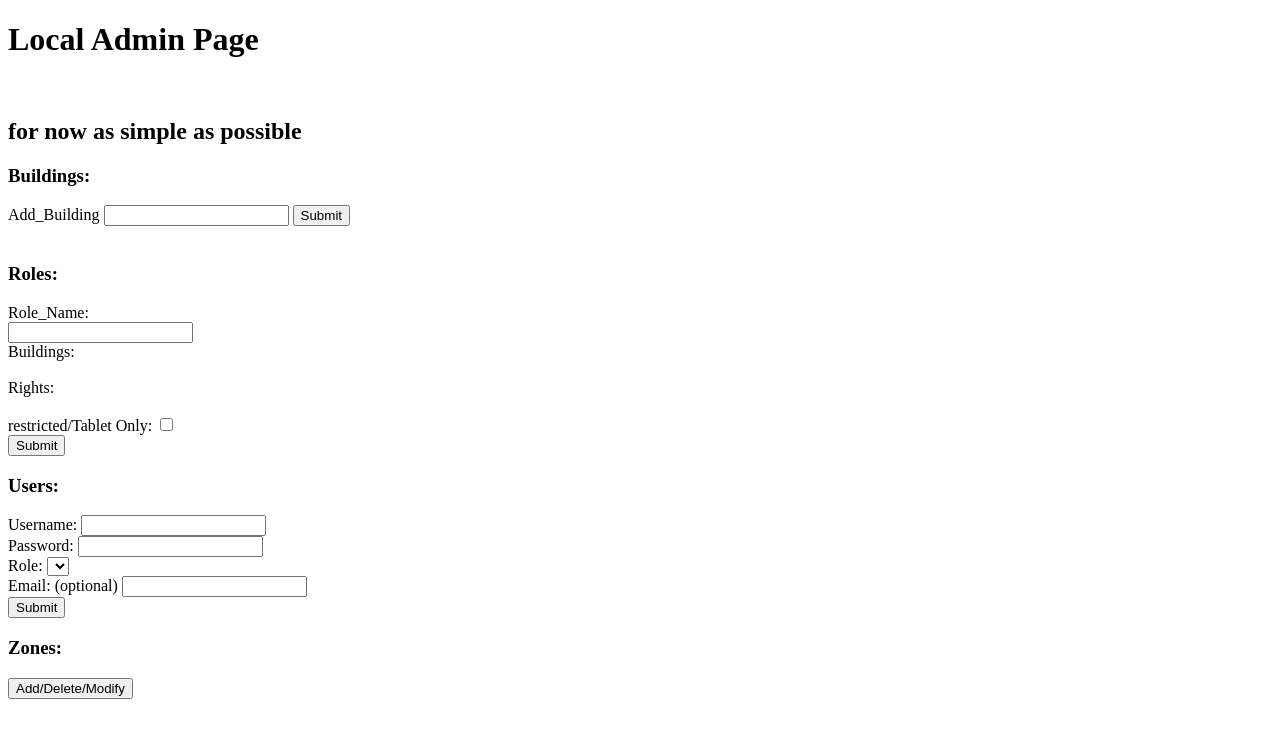
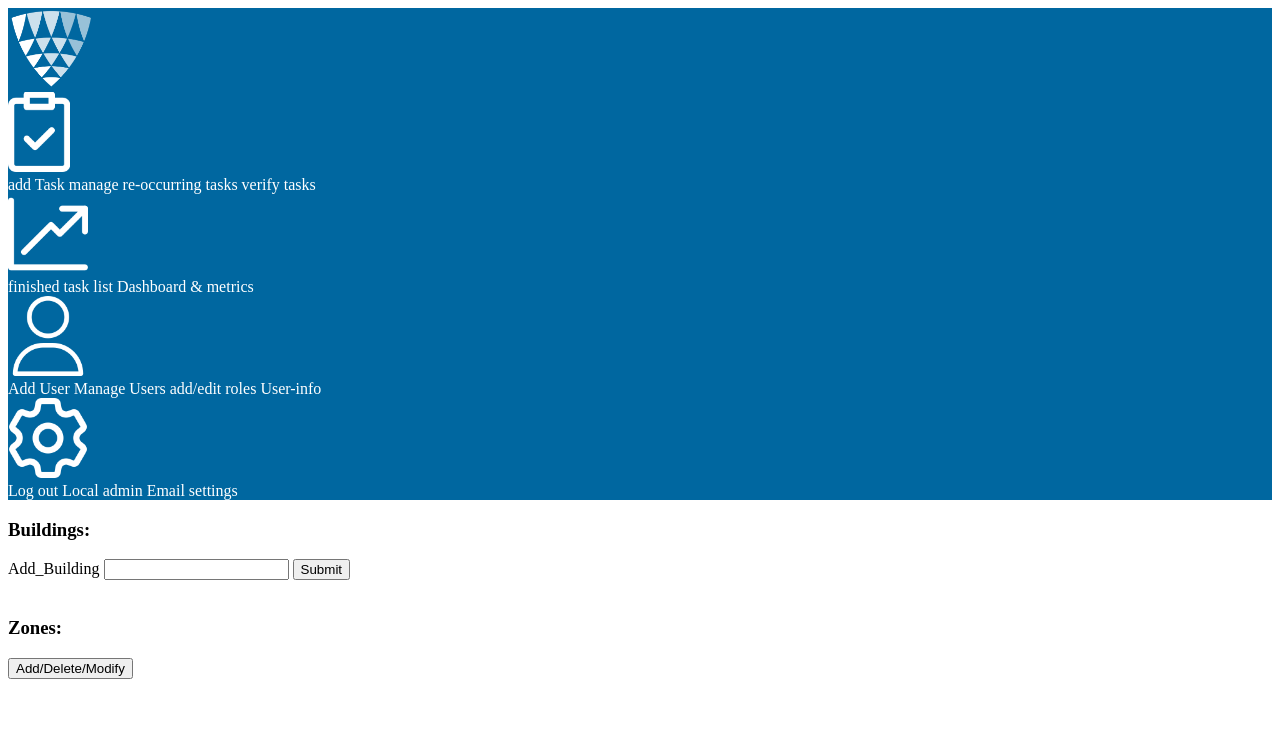
Before and after one commit to patrickvanriesen/patrick, a Flask app: template templates/local_admin.html in a window 1280 px wide. Shown: the top 738 px of the page. Run offline with Flask 2, Linux system fonts and the light colour scheme; the template is opened without the code that fills it, so the values that code supplies are empty.

Commit message:
make changes final and move to correct folder

```diff
--- a/templates/local_admin.html
+++ b/templates/local_admin.html
@@ -3,10 +3,51 @@
 <head>
     <title>Local Admin Page</title>
 </head>
+
 <body>
 
-<h1>Local Admin Page</h1><br>
-<h2>for now as simple as possible</h2>
+<!-- Menu Bar  --><!-- to change to reg. css. + some restyling -->
+<div class="w3-bar w3-card" style="background-image: linear-gradient(to right,#0067a0, #0067a0); color:white;">
+
+ <div class="w3-bar-item w3-hover-teal "><img src="static\Lineage-Shield-RGB-White.png" alt="lineage-Logo" height="80" class="w3-round"></div>
+
+    <div class="w3-bar-item w3-dropdown-hover w3-hover-teal">
+        <img src="static\clipboard.png" alt="tasks" height="80">
+        <div class="w3-dropdown-content w3-bar-block w3-card-4 w3-center">
+            <a onclick="open_add_task_modal()" class="w3-bar-item lineage_green_button">add Task</a>
+            <a class="w3-bar-item lineage_green_button">manage re-occurring tasks</a>
+            <a class="w3-bar-item lineage_green_button">verify tasks</a>
+        </div>
+    </div>
+
+    <div class="w3-bar-item w3-dropdown-hover w3-hover-teal">
+        <img src="static\line-chart.png" alt="finished_tasks" height="80">
+      <div class="w3-dropdown-content w3-bar-block w3-card-4 w3-center">
+            <a class="w3-bar-item lineage_green_button">finished task list</a>
+            <a class="w3-bar-item lineage_green_button">Dashboard & metrics</a>
+        </div>
+    </div>
+
+    <div class="w3-bar-item w3-dropdown-hover w3-hover-teal">
+        <img src="static\user.png" alt="users" height="80">
+         <div class="w3-dropdown-content w3-bar-block w3-card-4 w3-center">
+            <a class="w3-bar-item lineage_green_button">Add User</a>
+            <a class="w3-bar-item lineage_green_button">Manage Users</a>
+            <a class="w3-bar-item lineage_green_button">add/edit roles</a>
+            <a class="w3-bar-item lineage_green_button">User-info</a>
+        </div>
+    </div>
+
+    <div class="w3-bar-item w3-dropdown-hover w3-hover-teal">
+        <img src="static\settings.png" alt="settings" height="80">
+          <div class="w3-dropdown-content w3-bar-block w3-card-4 w3-center">
+            <a class="w3-bar-item lineage_green_button">Log out</a>
+            <a class="w3-bar-item lineage_green_button">Local admin</a>
+            <a class="w3-bar-item lineage_green_button">Email settings</a>
+        </div>
+    </div>
+</div>
+
 
 <h3>Buildings:</h3>
 <form method = "post" >
@@ -14,47 +55,6 @@
 <input id = "add_building" name = "add_building" type = "text">
 <input type = "submit">
 </form><br>
-
-<h3>Roles:</h3>
-<form id="add_role" name="add_role" method="post">
-    <label>Role_Name:</label><br>
-    <input id="role_name" name="role_name" type="text"><br>
-
-    <label>Buildings: </label><br>
-    {% for building in buildings %}
-    <input type="checkbox" name="role_building" id="{{building}}" value="{{building}}">
-    <label for="{{building}}">{{building}}</label>
-    {% endfor %}<br>
-
-   <label>Rights: </label><br>
-   {% for role in rights %}
-    <input type="checkbox" name="rights" id='{{role}}' value="{{role}}">
-    <label for="{{role}}">{{role}}</label>
-   {% endfor %}<br>
-
-    <label for=restricted>restricted/Tablet Only:</label>
-    <input type="checkbox" id="restricted" name="restricted" value="restricted"><br>
-
-    <input type="submit" id="role_add" name="role_add"><br>
-</form>
-
-<h3>Users:</h3>
-<form method="post">
-    <label>Username: </label>
-    <input name="user_name" id="user_name" type="text"><br>
-    <label>Password: </label>
-    <input type="text" name="user_password" id="user_password"><br>
-    <label>Role: </label>
-    <select id="user_role" name="user_role">
-        {% for role in rights %}
-        <option value="{{role}}"> {{role}} </option>
-        {% endfor %}
-    </select><br>
-    <label>Email: (optional)</label>
-    <input type="email" name="user_email" id="user_email"><br>
-    <input type="submit" id="user_add" name="user_add">
-
-</form>
 
 
 <h3>Zones:</h3>
```
